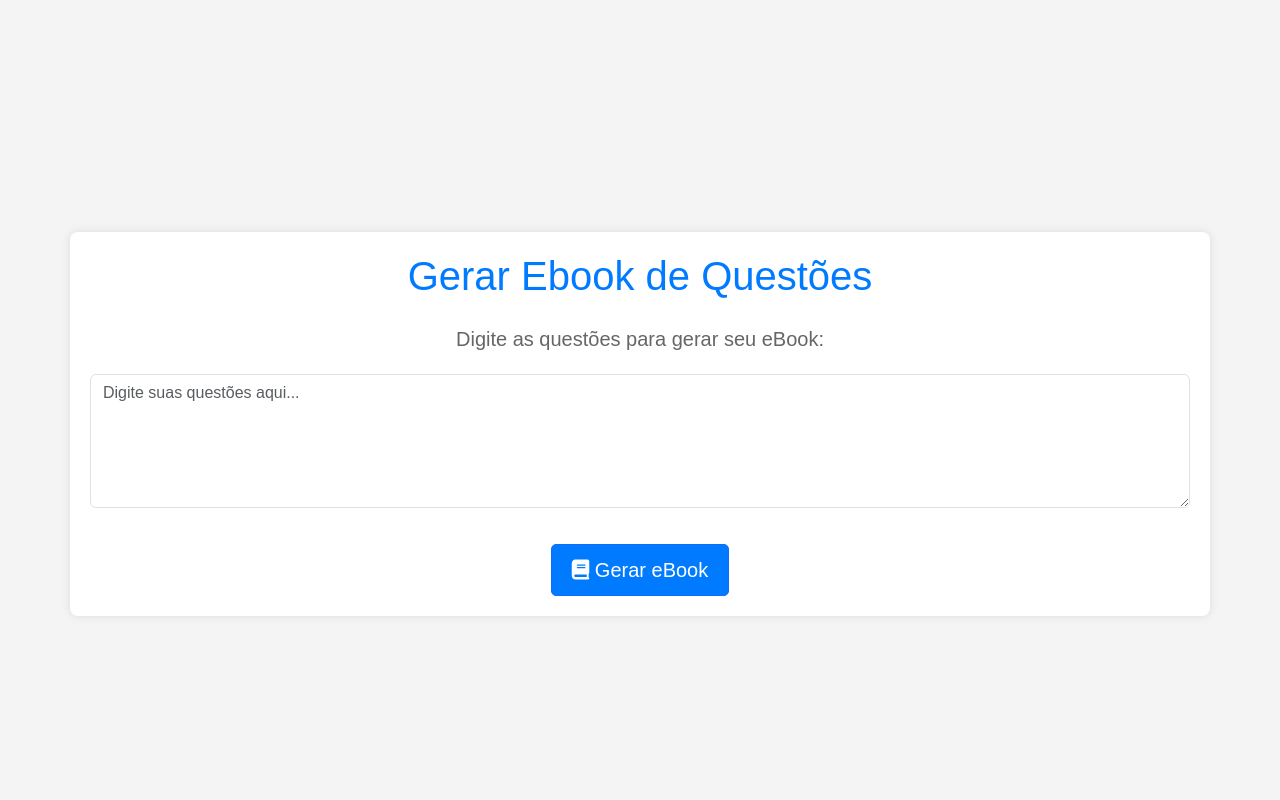
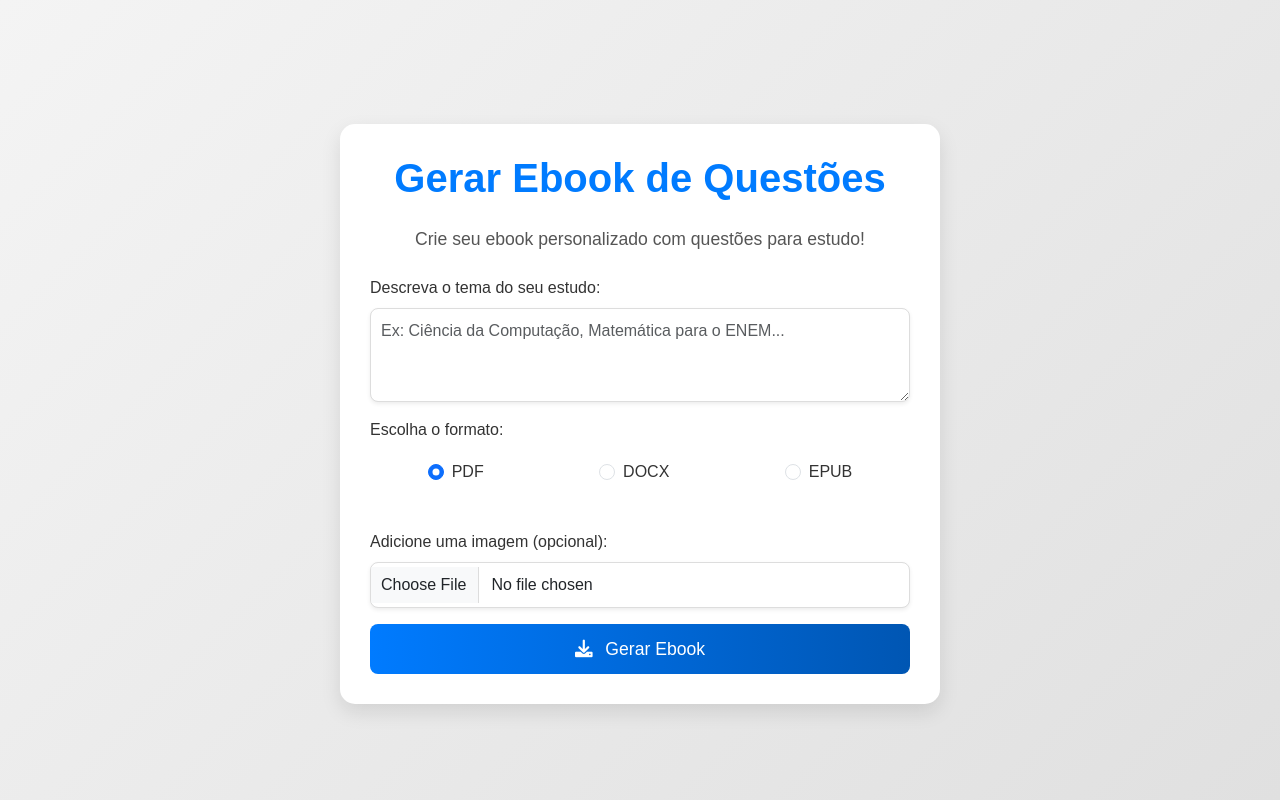
Before and after one commit to LucasBinder115/ProjetoIA, a Flask app: template templates/index.html in a window 1280 px wide. Run offline with Flask 3, Linux system fonts and the light colour scheme; the template is opened without the code that fills it, so the values that code supplies are empty.

Commit message:
Version 0.1

```diff
--- a/backend/app.py
+++ b/backend/app.py
@@ -38,6 +38,9 @@ app = Flask(__name__, template_folder='../templates', static_folder='../static')
 app.config['UPLOAD_FOLDER'] = 'static/imagens'
 celery = make_celery(app)
 
+# Move this line to ensure celery is fully initialized before task definition
+celery.conf.update(task_track_started=True)  # Optional: track task start
+
 redis = Redis(host='localhost', port=6379)
 
 # === Celery Configuration ===
@@ -54,10 +57,9 @@ def buscar_questoes(tema):
     url = f"https://opentdb.com/api.php?amount=10&category=18&type=multiple"
     response = requests.get(url)
     if response.status_code == 200:
-        # Adapt OpenTDB results to match expected format
         results = response.json()['results']
         return [{"question": q["question"]} for q in results]
-    return [{"question": "Erro ao buscar questões"}]  # Fallback
+    return [{"question": "Erro ao buscar questões"}]
 
 # === File Creation Functions ===
 def criar_pdf(caminho_imagem=None, questoes=None):
@@ -135,9 +137,8 @@ def criar_epub(caminho_imagem=None, questoes=None):
     return 'prova.epub'
 
 # === Celery Tasks ===
-@celery.task
+@celery.task(name='app.gerar_pdf_async')  # Explicitly name the task
 def gerar_pdf_async(prompt, formato, caminho_imagem=None):
-    # Use buscar_questoes instead of generate_question
     questoes = buscar_questoes(prompt if prompt else "default")
 
     if formato == "pdf":
@@ -211,7 +212,7 @@ def health_check():
 @app.route('/test_ia')
 def test_ia():
     try:
-        questoes = buscar_questoes("Química Orgânica")  # Updated to use buscar_questoes
+        questoes = buscar_questoes("Química Orgânica")
         if not isinstance(questoes, list):
             raise ValueError("Questões não são uma lista")
         questoes_serializaveis = [{"question": q["question"]} for q in questoes]
@@ -228,5 +229,4 @@ def test_gotenberg():
 # === Main Execution ===
 if __name__ == '__main__':
     logging.basicConfig(level=logging.INFO)
-    # test_gotenberg()  # Uncomment to test Gotenberg directly
     app.run(debug=True)
--- a/static/style/style.css
+++ b/static/style/style.css
@@ -1,70 +1,118 @@
-/* Estilos globais */
+/* Global Styles */
 body {
-    font-family: Arial, sans-serif;
-    background-color: #f4f4f4;
+    font-family: 'Poppins', Arial, sans-serif;
+    background: linear-gradient(135deg, #f4f4f4 0%, #e0e0e0 100%);
     margin: 0;
     padding: 0;
+    min-height: 100vh;
     display: flex;
     justify-content: center;
     align-items: center;
-    height: 100vh;
 }
 
 .container {
-    text-align: center;
-    background-color: #fff;
-    padding: 20px;
-    border-radius: 8px;
-    box-shadow: 0 0 10px rgba(0, 0, 0, 0.1);
+    background-color: #ffffff;
+    padding: 30px;
+    border-radius: 15px;
+    box-shadow: 0 8px 20px rgba(0, 0, 0, 0.1);
+    max-width: 600px;
+    width: 100%;
+    margin: 20px;
 }
 
 h1 {
+    color: #007bff;
+    font-weight: 600;
+    margin-bottom: 20px;
+}
+
+p.lead {
+    color: #555;
+    font-size: 1.1rem;
+}
+
+/* Form Styles */
+.formato-form {
+    display: flex;
+    flex-direction: column;
+    align-items: stretch;
+}
+
+.form-label {
+    font-weight: 500;
+    color: #333;
+    margin-bottom: 8px;
+}
+
+.form-control {
+    border-radius: 8px;
+    border: 1px solid #ddd;
+    padding: 10px;
+    transition: border-color 0.3s ease, box-shadow 0.3s ease;
+}
+
+.form-control:focus {
+    border-color: #007bff;
+    box-shadow: 0 0 5px rgba(0, 123, 255, 0.3);
+    outline: none;
+}
+
+.formato-options {
+    display: flex;
+    justify-content: space-around;
+    flex-wrap: wrap;
+    margin-bottom: 20px;
+}
+
+.formato-option {
+    margin: 10px;
+    font-size: 1rem;
     color: #333;
 }
 
-p {
-    color: #666;
-    margin-bottom: 20px;
+.form-check-input {
+    margin-right: 8px;
 }
 
+.form-check-label {
+    cursor: pointer;
+}
+
+/* Button Styles */
 .btn {
-    display: inline-block;
-    padding: 10px 20px;
-    background-color: #007bff;
+    padding: 12px 20px;
+    background: linear-gradient(90deg, #007bff, #0056b3);
+    border: none;
+    border-radius: 8px;
     color: #fff;
-    text-decoration: none;
-    border-radius: 5px;
-    transition: background-color 0.3s ease;
+    font-size: 1.1rem;
+    font-weight: 500;
+    transition: transform 0.2s ease, background 0.3s ease;
 }
 
 .btn:hover {
-    background-color: #0056b3;
+    background: linear-gradient(90deg, #0056b3, #003d82);
+    transform: translateY(-2px);
 }
 
-/* Estilos para o formulário de escolha de formato */
-.formato-form {
-    display: flex;
-    flex-direction: column;
-    align-items: center;
+.btn i {
+    margin-right: 8px;
 }
 
-.formato-option {
-    margin: 10px 0;
-    font-size: 18px;
-    color: #333;
+/* Responsive Adjustments */
+@media (max-width: 576px) {
+    .container {
+        padding: 20px;
+        margin: 10px;
+    }
+
+    .formato-options {
+        flex-direction: column;
+        align-items: flex-start;
+    }
+
+    .btn {
+        font-size: 1rem;
+        padding: 10px;
+    }
 }
-
-.formato-option input {
-    margin-right: 10px;
-}
-
-.btn {
-    margin-top: 20px;
-}
-.formato-form {
-    max-width: 600px;
-    margin: 0 auto;
-}
-h1 {
-    color: #007bff;
-}
--- a/templates/index.html
+++ b/templates/index.html
@@ -9,18 +9,57 @@
     <link rel="stylesheet" href="{{ url_for('static', filename='style.css') }}">
 </head>
 <body>
-    <div class="container text-center mt-5">
-        <h1 class="mb-4">Gerar Ebook de Questões</h1>
-        <p class="lead">Digite as questões para gerar seu eBook:</p>
+    <div class="container mt-5">
+        <h1 class="mb-4 text-center">Gerar Ebook de Questões</h1>
+        <p class="lead text-center mb-4">Crie seu ebook personalizado com questões para estudo!</p>
 
-        <form action="/gerar_ebook" method="POST">
+        <form action="/gerar_ebook" method="POST" enctype="multipart/form-data" class="formato-form">
+            <!-- Prompt Field -->
             <div class="mb-3">
-                <textarea class="form-control" name="conteudo" rows="5" placeholder="Digite suas questões aqui..."></textarea>
+                <label for="prompt" class="form-label">Descreva o tema do seu estudo:</label>
+                <textarea
+                    class="form-control shadow-sm"
+                    id="prompt"
+                    name="prompt"
+                    rows="3"
+                    placeholder="Ex: Ciência da Computação, Matemática para o ENEM..."
+                    required
+                ></textarea>
             </div>
-            <button type="submit" class="btn btn-primary btn-lg">
-                <i class="fas fa-book"></i> Gerar eBook
+
+            <!-- Format Options -->
+            <div class="mb-3">
+                <label class="form-label">Escolha o formato:</label>
+                <div class="formato-options">
+                    <div class="form-check formato-option">
+                        <input class="form-check-input" type="radio" name="formato" id="pdf" value="pdf" checked>
+                        <label class="form-check-label" for="pdf">PDF</label>
+                    </div>
+                    <div class="form-check formato-option">
+                        <input class="form-check-input" type="radio" name="formato" id="docx" value="docx">
+                        <label class="form-check-label" for="docx">DOCX</label>
+                    </div>
+                    <div class="form-check formato-option">
+                        <input class="form-check-input" type="radio" name="formato" id="epub" value="epub">
+                        <label class="form-check-label" for="epub">EPUB</label>
+                    </div>
+                </div>
+            </div>
+
+            <!-- Image Upload (Optional) -->
+            <div class="mb-3">
+                <label for="imagem" class="form-label">Adicione uma imagem (opcional):</label>
+                <input type="file" class="form-control shadow-sm" id="imagem" name="imagem" accept="image/*">
+            </div>
+
+            <!-- Submit Button -->
+            <button type="submit" class="btn btn-primary btn-lg w-100">
+                <i class="fas fa-download"></i> Gerar Ebook
             </button>
         </form>
+
+        <!-- Status Display -->
+        <div id="status" class="mt-3 text-center" style="display: none;"></div>
     </div>
 
     <script src="https://code.jquery.com/jquery-3.6.0.min.js"></script>
```
Also changed, not shown: static/js/script.js (+34 -0 lines), templates/escolher_formato.html (deleted, +0 -44 lines), 1 other file.
